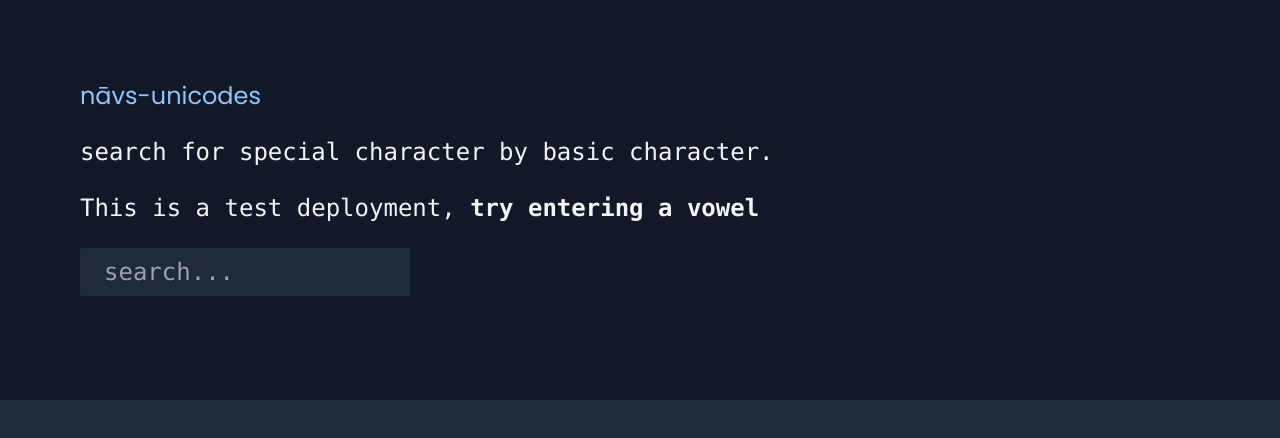
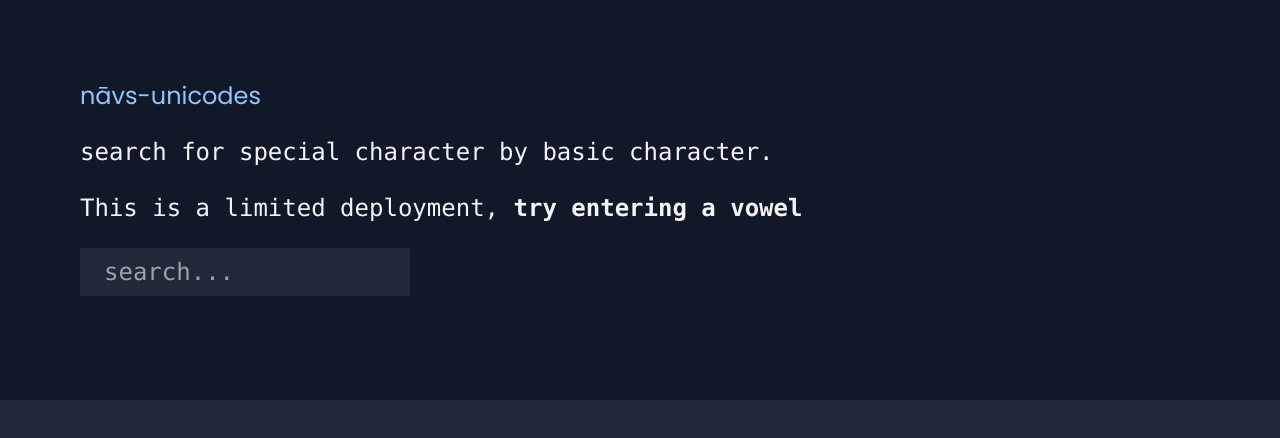
Before and after one commit to navs-github/navs-unicodes, a React (Create React App) app: page / in a window 1280 px wide. Shown: the top 438 px of the page. Built offline with nearby package versions, Linux system fonts and the light colour scheme.

Commit message:
test -> limited

```diff
--- a/src/components/Home.js
+++ b/src/components/Home.js
@@ -28,7 +28,7 @@ function Home() {
                     <span className="font-poppins text-blue-300">nāvs-unicodes</span>
                 </a>
                 <span className="">search for special character by basic character.</span>
-                <span className="">This is a test deployment, <span className="font-bold">try entering a vowel</span></span>
+                <span className="">This is a limited deployment, <span className="font-bold">try entering a vowel</span></span>
                 {/* input and copied! alert */}
                 <div className="flex flex-col sm:flex-row space-y-4 sm:space-x-12 items-baseline sm:items-center">
                     <input
```
